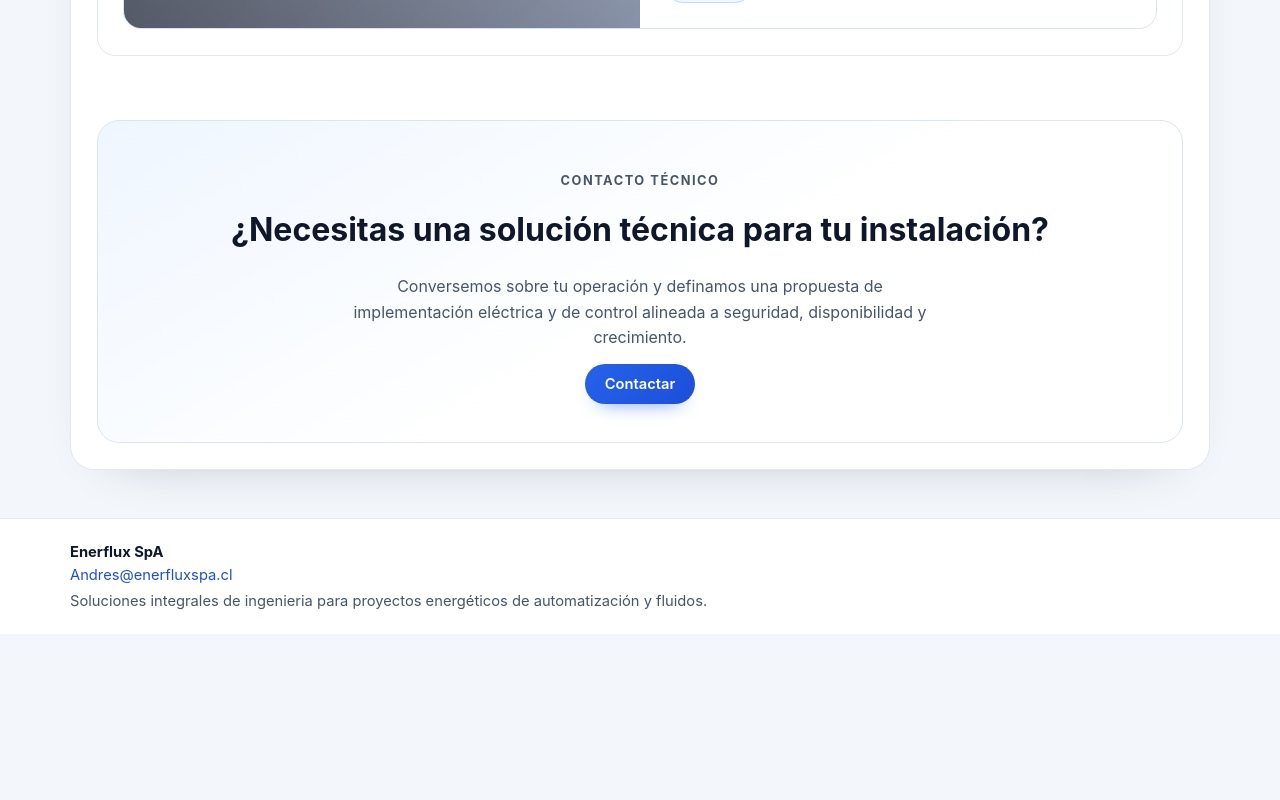
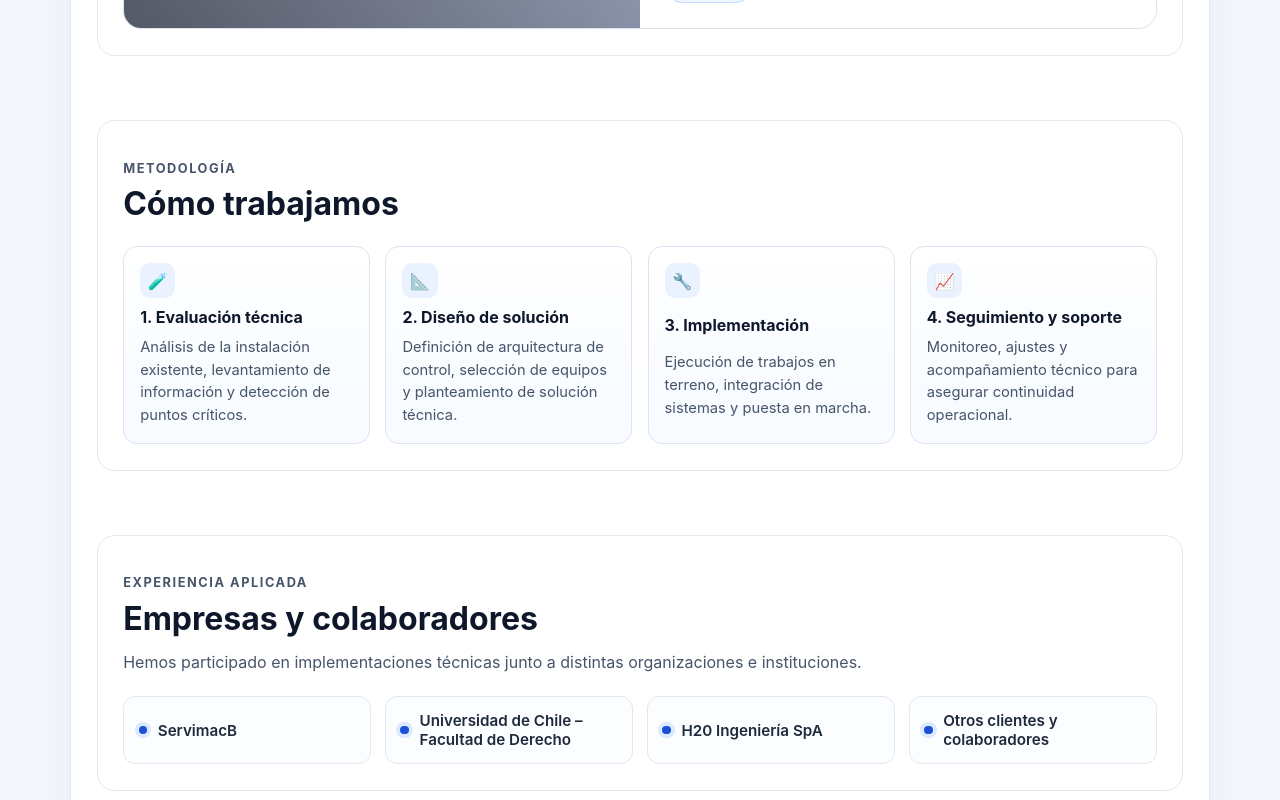
Before and after one commit to ANDREW1221ka/enerflux-web, a React (Vite) app: page / in a window 1280 px wide. Shown: the part 2560-3360 px from the top of the page. Before the commit the page ends 3194 px from the top, so only its background shows below. Built offline with nearby package versions, Linux system fonts and the light colour scheme; grey boxes are pictures that could not be loaded.

Commit message:
feat(home): agrega secciones de proceso y colaboradores

```diff
--- /dev/null
+++ b/src/components/public/ClientsSection.tsx
@@ -0,0 +1,39 @@
+type Collaborator = {
+  name: string
+}
+
+const collaborators: Collaborator[] = [
+  { name: 'ServimacB' },
+  { name: 'Universidad de Chile – Facultad de Derecho' },
+  { name: 'H20 Ingeniería SpA' },
+  { name: 'Otros clientes y colaboradores' },
+]
+
+export function ClientsSection() {
+  return (
+    <section className="home-section home-clients" aria-labelledby="clients-title">
+      <div className="home-section-header reveal reveal-up">
+        <p className="home-kicker">Experiencia aplicada</p>
+        <h2 id="clients-title">Empresas y colaboradores</h2>
+        <p>
+          Hemos participado en implementaciones técnicas junto a distintas organizaciones e
+          instituciones.
+        </p>
+      </div>
+
+      <div className="home-clients-grid" role="list" aria-label="Empresas y colaboradores">
+        {collaborators.map((collaborator, index) => (
+          <article
+            key={collaborator.name}
+            className="home-client-item reveal reveal-up"
+            style={{ transitionDelay: `${index * 70}ms` }}
+            role="listitem"
+          >
+            <span className="home-client-marker" aria-hidden="true" />
+            <h3>{collaborator.name}</h3>
+          </article>
+        ))}
+      </div>
+    </section>
+  )
+}
--- /dev/null
+++ b/src/components/public/ProcessSection.tsx
@@ -0,0 +1,59 @@
+type ProcessStage = {
+  title: string
+  description: string
+  icon: string
+}
+
+const processStages: ProcessStage[] = [
+  {
+    title: '1. Evaluación técnica',
+    description:
+      'Análisis de la instalación existente, levantamiento de información y detección de puntos críticos.',
+    icon: '🧪',
+  },
+  {
+    title: '2. Diseño de solución',
+    description:
+      'Definición de arquitectura de control, selección de equipos y planteamiento de solución técnica.',
+    icon: '📐',
+  },
+  {
+    title: '3. Implementación',
+    description:
+      'Ejecución de trabajos en terreno, integración de sistemas y puesta en marcha.',
+    icon: '🔧',
+  },
+  {
+    title: '4. Seguimiento y soporte',
+    description:
+      'Monitoreo, ajustes y acompañamiento técnico para asegurar continuidad operacional.',
+    icon: '📈',
+  },
+]
+
+export function ProcessSection() {
+  return (
+    <section className="home-section home-process" aria-labelledby="process-title">
+      <div className="home-section-header reveal reveal-up">
+        <p className="home-kicker">Metodología</p>
+        <h2 id="process-title">Cómo trabajamos</h2>
+      </div>
+
+      <div className="home-process-grid">
+        {processStages.map((stage, index) => (
+          <article
+            key={stage.title}
+            className="home-process-item reveal reveal-up"
+            style={{ transitionDelay: `${index * 80}ms` }}
+          >
+            <div className="home-process-icon" aria-hidden="true">
+              <span>{stage.icon}</span>
+            </div>
+            <h3>{stage.title}</h3>
+            <p>{stage.description}</p>
+          </article>
+        ))}
+      </div>
+    </section>
+  )
+}
--- a/src/index.css
+++ b/src/index.css
@@ -537,3 +537,75 @@ a {
     opacity: 1;
   }
 }
+
+.home-process-grid {
+  margin-top: 1.4rem;
+  display: grid;
+  grid-template-columns: repeat(auto-fit, minmax(220px, 1fr));
+  gap: 0.95rem;
+}
+
+.home-process-item {
+  border-radius: 14px;
+  border: 1px solid #dbe4f0;
+  background: linear-gradient(180deg, #ffffff, #f8fbff 70%);
+  padding: 1rem;
+  display: grid;
+  gap: 0.55rem;
+}
+
+.home-process-icon {
+  width: 2.2rem;
+  height: 2.2rem;
+  border-radius: 10px;
+  display: grid;
+  place-items: center;
+  background-color: #eaf2ff;
+  color: #1d4ed8;
+}
+
+.home-process-item h3 {
+  margin: 0;
+  color: #0f172a;
+  font-size: 1rem;
+}
+
+.home-process-item p {
+  margin: 0;
+  color: #475569;
+  font-size: 0.92rem;
+  line-height: 1.55;
+}
+
+.home-clients-grid {
+  margin-top: 1.25rem;
+  display: grid;
+  grid-template-columns: repeat(auto-fit, minmax(240px, 1fr));
+  gap: 0.85rem;
+}
+
+.home-client-item {
+  border-radius: 12px;
+  border: 1px solid #e2e8f0;
+  background-color: #fbfdff;
+  padding: 0.9rem;
+  display: grid;
+  grid-template-columns: auto 1fr;
+  align-items: center;
+  gap: 0.65rem;
+}
+
+.home-client-marker {
+  width: 0.55rem;
+  height: 0.55rem;
+  border-radius: 999px;
+  background-color: #1d4ed8;
+  box-shadow: 0 0 0 4px #dbeafe;
+}
+
+.home-client-item h3 {
+  margin: 0;
+  color: #1e293b;
+  font-size: 0.95rem;
+  font-weight: 600;
+}
--- a/src/pages/public/HomePage.tsx
+++ b/src/pages/public/HomePage.tsx
@@ -1,7 +1,9 @@
 import { useEffect } from 'react'
 
+import { ClientsSection } from '../../components/public/ClientsSection'
 import { ContactCTASection } from '../../components/public/ContactCTASection'
 import { HeroSection } from '../../components/public/HeroSection'
+import { ProcessSection } from '../../components/public/ProcessSection'
 import { ProjectsSection } from '../../components/public/ProjectsSection'
 import { ServicesSection } from '../../components/public/ServicesSection'
 
@@ -33,6 +35,8 @@ export function HomePage() {
       <HeroSection />
       <ServicesSection />
       <ProjectsSection />
+      <ProcessSection />
+      <ClientsSection />
       <ContactCTASection />
     </div>
   )
```
